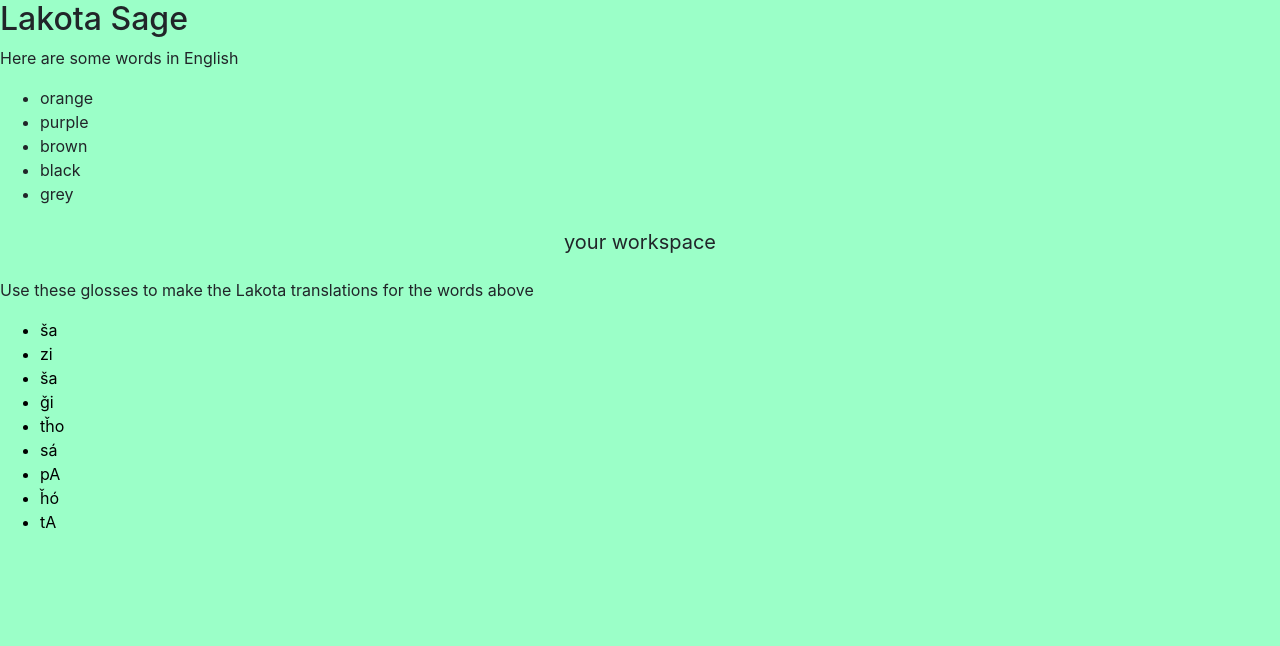
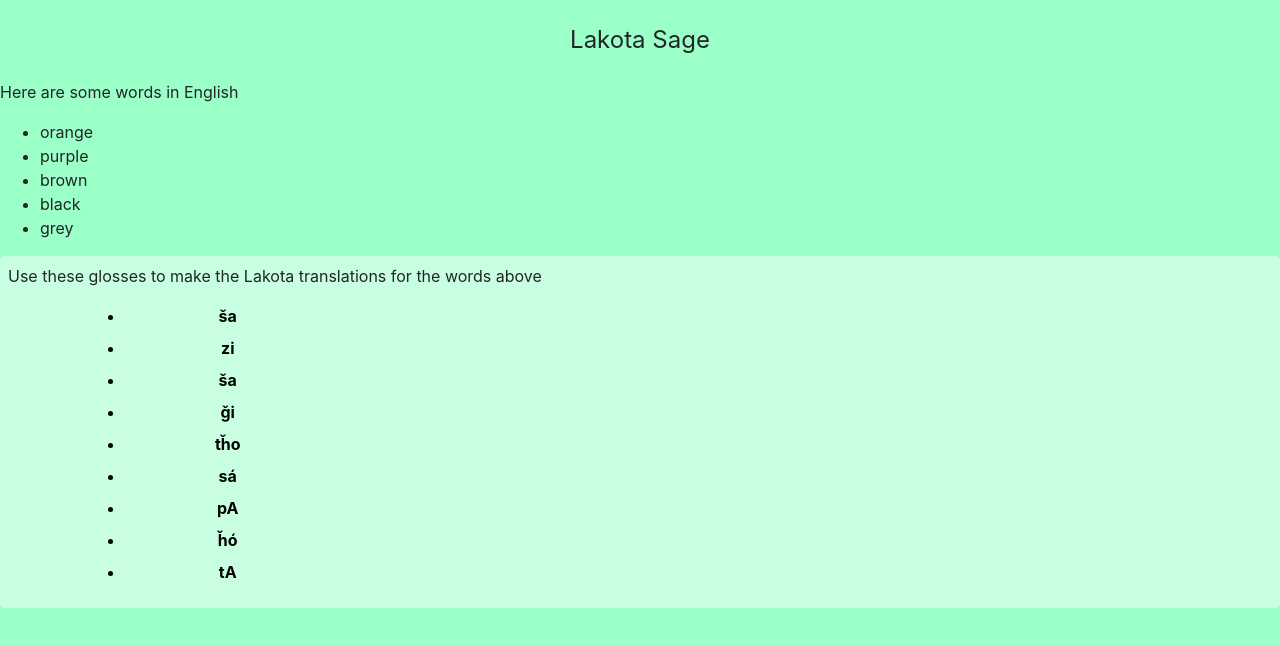
Before and after one commit to ribdev/testJS-public, a website built with Parcel: page index.html in a window 1280 px wide. Built offline with nearby package versions, Linux system fonts and the light colour scheme.

Commit message:
fixed styling

```diff
--- a/index.html
+++ b/index.html
@@ -10,7 +10,7 @@
   </head>
   <body>
     <div>
-      <h2>Lakota Sage</h2>
+      <p class="title">Lakota Sage</p>
       <div id="messageSpace"></div>
       <script>
     </script>
@@ -23,14 +23,14 @@
         </div>
 
       </div>
-      <div id="answerWorkspace"> your workspace
+      <div id="answerWorkspace">
         <p id="answerText"></p>
 
       </div>
       <div id="glossContainer">
-        <p id="marker"> Use these glosses to make the Lakota translations for the words above</p>
+        <p> Use these glosses to make the Lakota translations for the words above</p>
 
-        <div id="glossFooter"></div>
+        <div id="glossMarker" class="container text-center"></div>
       </div>
     </div>
     <script src="https://code.jquery.com/jquery-3.3.1.slim.min.js" integrity="sha384-q8i/X+965DzO0rT7abK41JStQIAqVgRVzpbzo5smXKp4YfRvH+8abtTE1Pi6jizo" crossorigin="anonymous"></script>
--- a/src/index.js
+++ b/src/index.js
@@ -20,7 +20,6 @@ initialize();
 
 function initialize(){
     messageSpace.innerHTML = '';
-    console.log('testing', glossHolder)
 
 
     buildPromoptList();
@@ -33,10 +32,6 @@ function initialize(){
     }
 
 
-    // if (glossHolder) {
-    //     console.log('glossArray', glossHolder, glossArray);
-    //   glossHolder.innerHTML = glossList;
-    // }
 
 }
 
@@ -58,8 +53,6 @@ function buildPromoptList() {
 function buildGlossList(arr) {
     //get rid of old glossList
 
-    console.log('glossCheck', arr, document.getElementById('glossListHolder'));
-
     if(document.getElementById('glossListHolder')){
         //we already made it, so remove it.
         document.getElementById('glossListHolder').innerHTML = '';
@@ -73,6 +66,7 @@ function buildGlossList(arr) {
 
     listItem.innerText = thisGloss;
     listItem.id = 'gloss-' + p;
+    listItem.classList.add('gloss');
     listItem.classList.add('unfound');
     listItem.classList.remove('found');
     listItem.classList.remove('used');
@@ -90,8 +84,8 @@ function buildGlossList(arr) {
     listHolder.appendChild(listItem);
   }
   const glossContainer = document.getElementById("glossListHolder");
-  let glossFooter = document.getElementById('glossFooter');
- glossFooter.insertBefore(listHolder,null);
+  let glossMarker = document.getElementById('glossMarker');
+ glossMarker.insertBefore(listHolder,null);
 
  // document.body.insertBefore(listHolder, null);
 }
@@ -103,14 +97,14 @@ function selectGloss(gloss) {
 
 
   if (answerArray.includes(gloss)) {
-    // console.log(
-    //   "includes gloss.  workingAnswer ",
-    //   workingAnswer,
-    //   "gloss",
-    //   gloss,
-    //   "answerArray",
-    //   answerArray
-    // );
+    console.log(
+      "includes gloss.  workingAnswer ",
+      workingAnswer,
+      "gloss",
+      gloss,
+      "answerArray",
+      answerArray
+    );
     //we've clicked on this before
     //deselect it or add it
     let glossIndex = answerArray.indexOf(gloss);
@@ -138,7 +132,7 @@ function selectGloss(gloss) {
     }
 
   }
-
+console.log('right before updating newAnswer', newAnswer, glossArray, promptArray);
   answerSpace.innerHTML = newAnswer;
   //validate answer.
   let answerCheck = validateAnswer(newAnswer);
@@ -152,7 +146,7 @@ function selectGloss(gloss) {
         for(let g = 0 ; g < glossArray.length ; g++){
             let thisGloss = glossArray[g];
             if(thisGloss === thisAnswerGloss){
-                // console.log('checking gloss match', thisGloss, thisAnswerGloss);
+                console.log('checking gloss match', thisGloss, thisAnswerGloss);
                 // let glossIndex = glossArray.indexOf(thisGloss);
                 // glossArray.splice(glossIndex, 1);
                 //remove onclick action for this one and make it grey
--- a/src/style.css
+++ b/src/style.css
@@ -25,3 +25,23 @@ body {
 #answerText{
   font-style: italic;
 }
+#glossContainer{
+  background-color: rgb(200,255,225);
+  border-radius: 0.3rem;
+  padding: 0.5rem;
+
+}
+.gloss{
+  font-weight: bold;
+  transition: opacity 1s;
+  margin: 0.5rem 1% 0 0;
+  width: 19.2%;
+
+}
+
+.title{
+  text-align: center;
+  font-size: 1.5rem;
+  line-height:2;
+  margin-top:1rem;
+}
```
